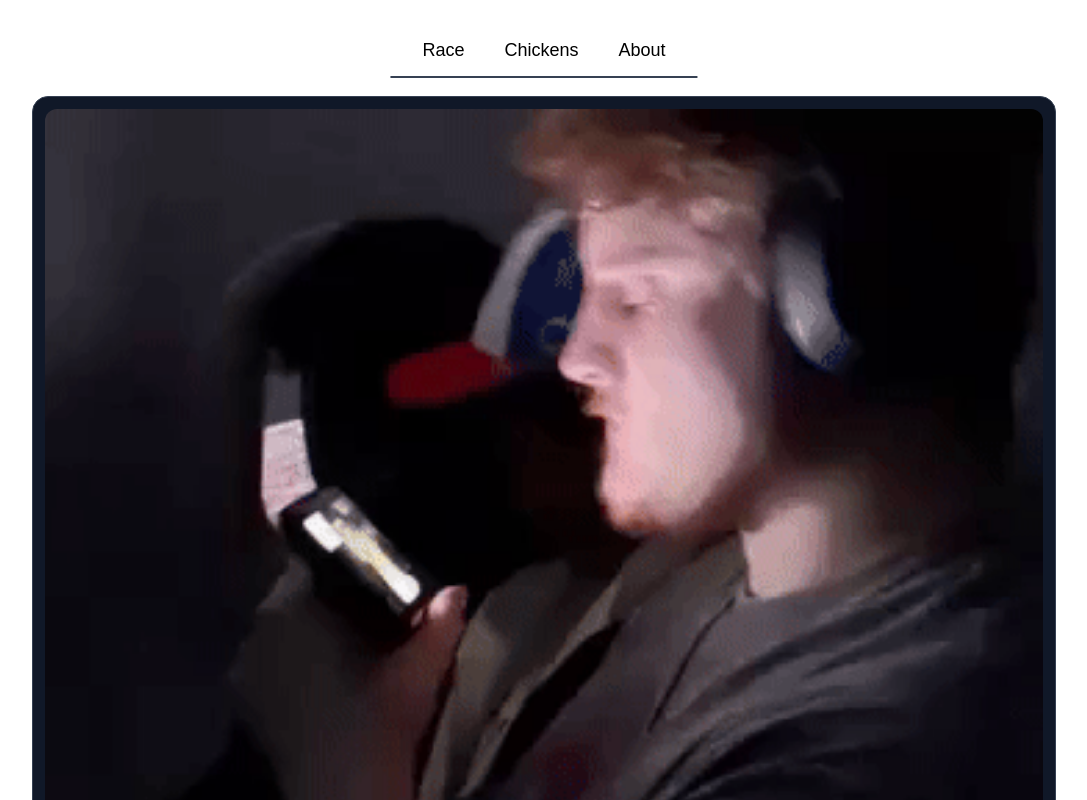
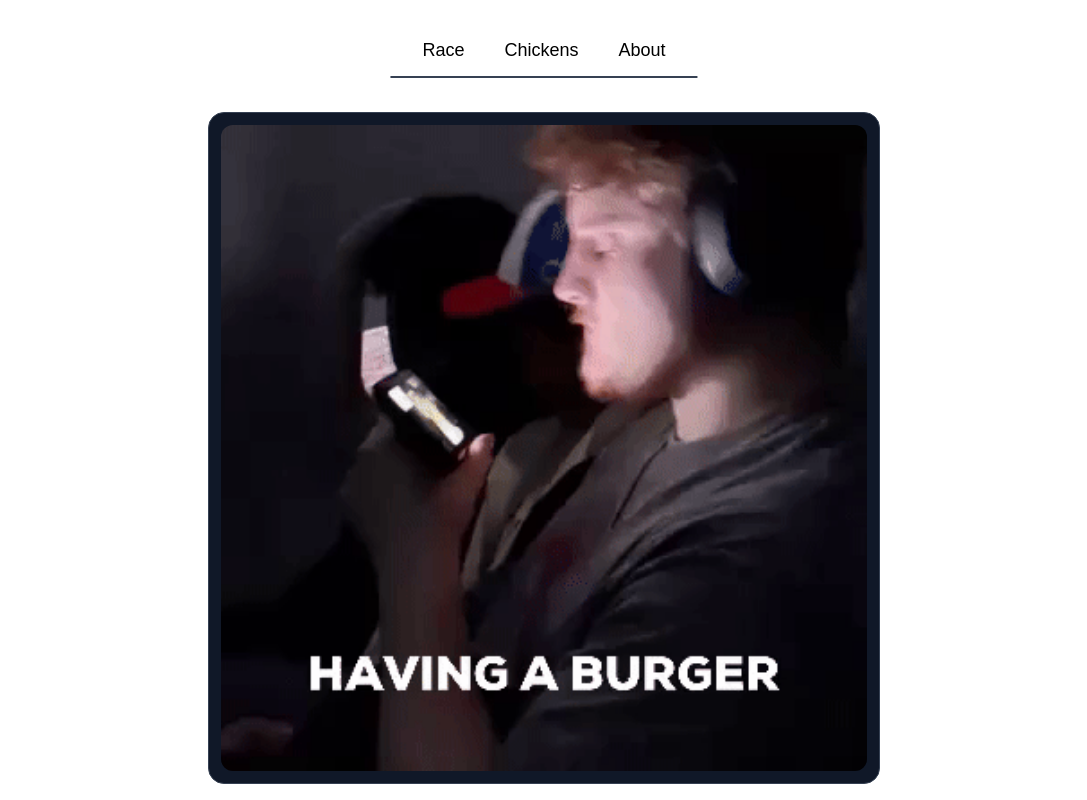
Before and after one commit to cartersw/neural-chickens, a Next.js app in the folder web/: page /about in a window 1280 px wide. Shown: the top 800 px of the page, without its empty margins (96-1183 px from the left). Built offline with nearby package versions, Linux system fonts and the light colour scheme.

Commit message:
make gif smaller

```diff
--- a/web/src/app/about/page.tsx
+++ b/web/src/app/about/page.tsx
@@ -3,7 +3,7 @@ import React from 'react'
 const page = () => {
     return(
         <main className="min-h-screen flex items-center justify-center pt-24">
-            <div className="w-[80%] max-w-5xl rounded-2xl border border-gray-700 bg-gray-900 p-3">
+            <div className="w-[80%] max-w-2xl rounded-2xl border border-gray-700 bg-gray-900 p-3">
                 <img src="/burger.gif"
                 alt="guy eating burger"
                 className="w-full h-auto rounded-xl"
--- a/web/src/app/chickens/page.tsx
+++ b/web/src/app/chickens/page.tsx
@@ -3,7 +3,7 @@ import React from 'react'
 const page = () => {
     return(
         <main className="min-h-screen flex items-center justify-center pt-24">
-            <div className="w-[80%] max-w-5xl rounded-2xl border border-gray-700 bg-gray-900 p-3">
+            <div className="w-[80%] max-w-2xl rounded-2xl border border-gray-700 bg-gray-900 p-3">
                 <img src="/burger.gif"
                 alt="guy eating burger"
                 className="w-full h-auto rounded-xl"
```
